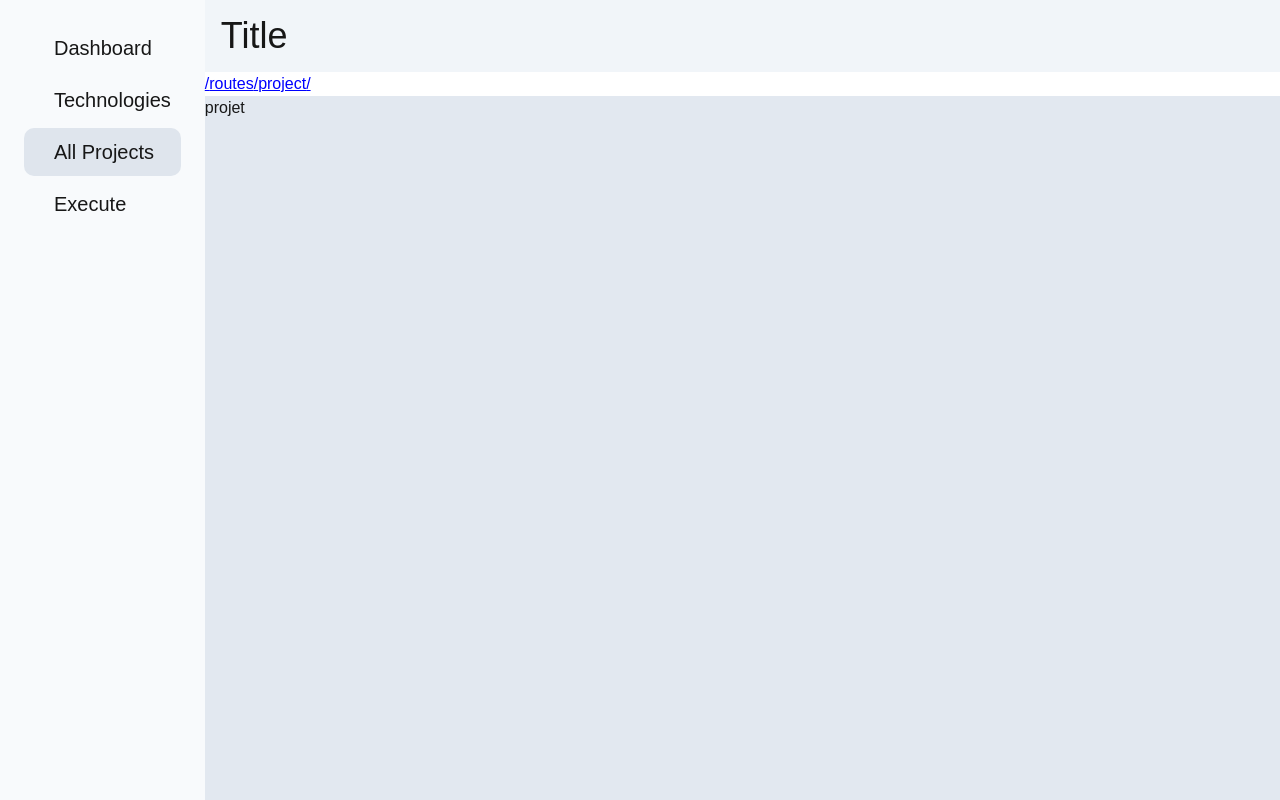
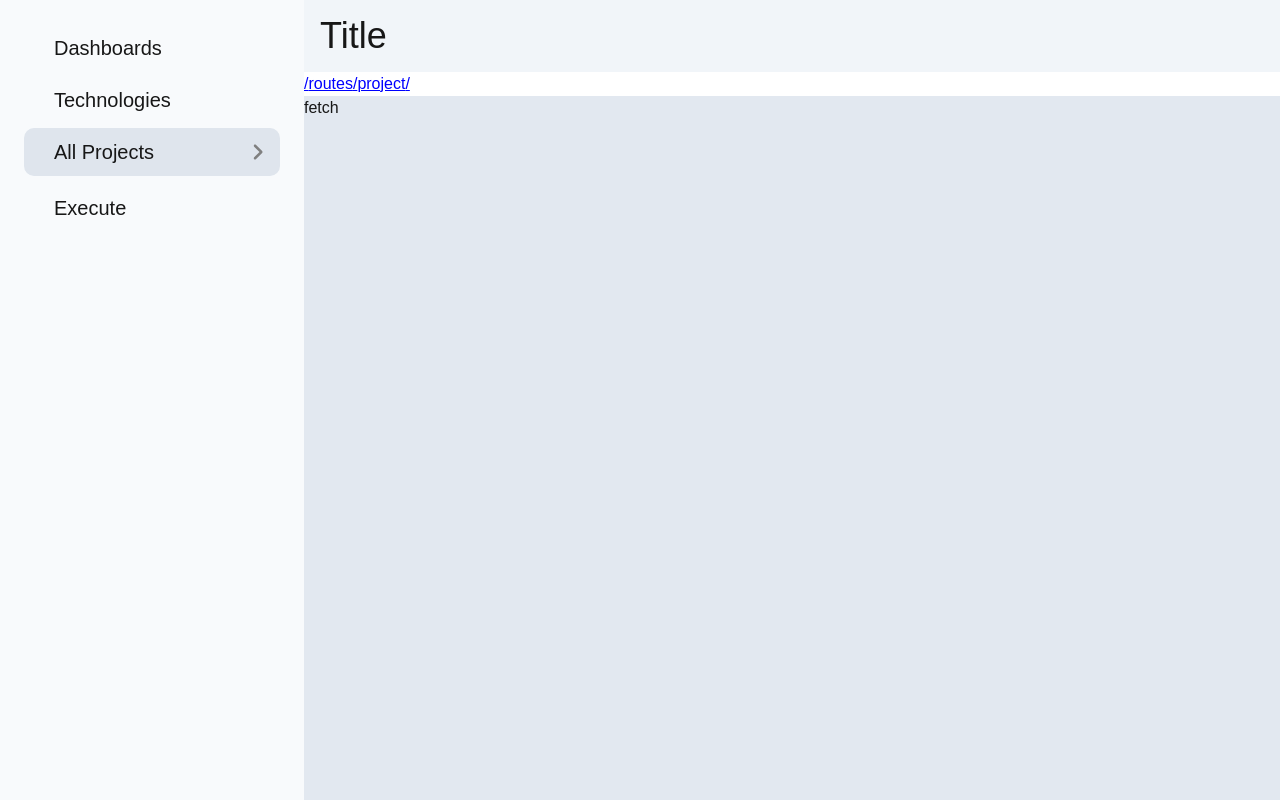
Before and after one commit to DanoBeljean1/dev-project-management, a Next.js app in the folder next-app/: page /routes/project in a window 1280 px wide. Built offline with nearby package versions, Linux system fonts and the light colour scheme.

Commit message:
fix: See all projects on leftbar

```diff
--- a/next-app/app/api/getAllData/route.js
+++ b/next-app/app/api/getAllData/route.js
@@ -1,5 +1,6 @@
 import { NextResponse } from "next/server";
 import { MongoClient } from "mongodb";
+import { ObjectId } from "mongodb";
 
 export async function GET() {
   const client = new MongoClient(process.env.MONGODB_URI);
@@ -8,9 +9,13 @@ export async function GET() {
     await client.connect();
 
     const database = client.db("sample_mflix");
-    const collection = database.collection("comments");
+    const collection = database.collection("projects");
 
-    const allData = await collection.find({}).toArray();
+
+    const allData = await collection
+    .find({ user: "dano" })
+    .toArray();
+
 
     return NextResponse.json(allData, { status: 200 });
   } catch (error) {
--- a/next-app/app/main.js
+++ b/next-app/app/main.js
@@ -3,6 +3,8 @@
 import Link from "next/link";
 import { useState } from "react";
 import { usePathname } from "next/navigation"
+import { FontAwesomeIcon } from "@fortawesome/react-fontawesome";
+import { faAngleDown, faArrowTurnDown, faAngleRight, faArrowsTurnRight } from "@fortawesome/free-solid-svg-icons";
 
 
 
@@ -28,6 +30,21 @@ function Route () {
 
     const [currentLoc, setCurrentLoc] = useState('')
     const pathname = usePathname()
+    const [allData, setAllData] = useState([])
+
+    const fetchData = async () => {
+        const response = await fetch("/api/getAllData");
+
+        if (response.ok) {
+            const data = await response.json()
+            const names = Object.keys(data[0].projects);
+            setAllData(names);
+
+        }
+        else {
+            console.log("Error while fetching data.")
+        }
+    }
 
     const navigation = (loc) => ({
         backgroundColor: pathname.endsWith(loc) | pathname.endsWith("0") && "rgb(223, 229, 237)",
@@ -38,9 +55,18 @@ function Route () {
 
     return (
         <div className="flex flex-col text-xl gap-1">
-            <Link style={navigation("/")} onClick={() => setCurrentLoc("/")} href="/">Dashboard</Link>
+            <Link style={navigation("/")} onClick={() => setCurrentLoc("/")} href="/">Dashboards</Link>
             <Link style={navigation("technologies")} onClick={() => setCurrentLoc("technologies")} href="/routes/technologies">Technologies</Link>
-            <Link style={navigation("project")} onClick={() => setCurrentLoc("project")} href="/routes/project">All Projects</Link>
+            <Link style={navigation("project")} className="w-64" onClick={() => {setCurrentLoc("project"); fetchData()}} href="/routes/project"><div className="flex justify-between">All Projects<div className="flex flex-col justify-center"><FontAwesomeIcon icon={(allData.length == 0) ? faAngleRight : faAngleDown} style={{color: "grey"}}></FontAwesomeIcon></div></div></Link>
+            <div style={{paddingLeft: "30px"}}>
+                {allData.map((name) => (
+                    <div key={name} className="flex items-center gap-4">
+                    <FontAwesomeIcon className="p-auto" style={{transform: "scaleX(-1) rotate(90deg)", color: "gray"}} icon={faArrowTurnDown}></FontAwesomeIcon>
+                        <p>{name}</p>
+                        </div>
+                    ))}
+            </div>
+
             <Link style={navigation("execute")} onClick={() => setCurrentLoc("execute")} href="/routes/execute">Execute</Link>
         </div>
     )
--- a/next-app/app/routes/project/page.js
+++ b/next-app/app/routes/project/page.js
@@ -1,9 +1,37 @@
+'use client'
+
 import BaseLayout from "@/main";
+import { useState } from "react";
+
 
 export default function Project () {
+
+    const [allData, setAllData] = useState([])
+
+    const fetchData = async () => {
+        const response = await fetch("/api/getAllData");
+
+        if (response.ok) {
+            const data = await response.json()
+            const names = Object.keys(data[0].projects);
+            setAllData(names);
+
+        }
+        else {
+            console.log("Error while fetching data.")
+        }
+    }
+
     return <div>
         <BaseLayout>
-        projet
+        <button onClick={() => fetchData()}>fetch</button>
+
+           {allData.map((name) => (
+        <div key={name}>
+          {name}
+        </div>
+      ))}
+
         </BaseLayout>
     </div>
 }
```
